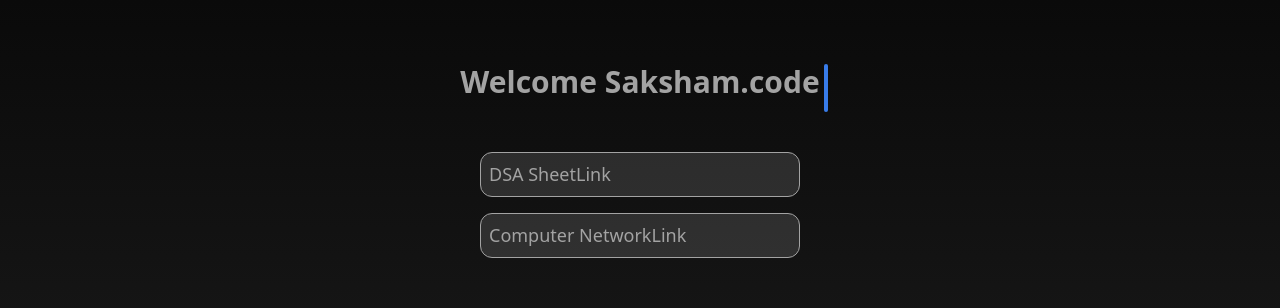
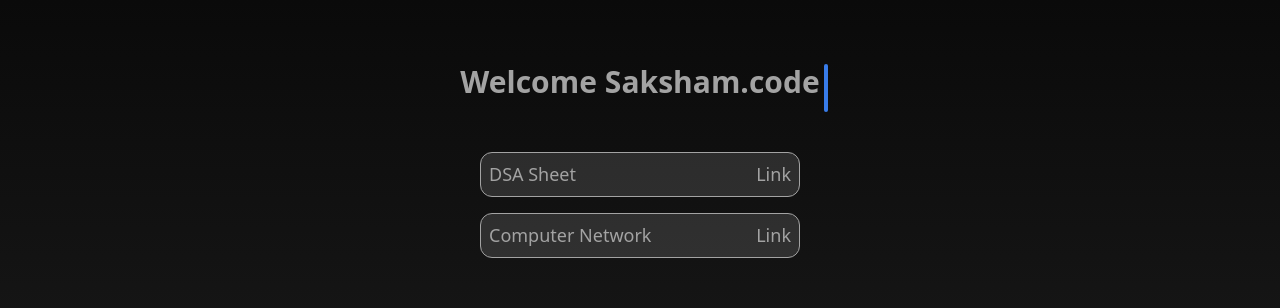
Before and after one commit to Saksham1411/Resource-links, a React (Vite) app: page / in a window 1280 px wide. Shown: the top 308 px of the page. Built offline with nearby package versions, Linux system fonts and the light colour scheme.

Commit message:
cards styling added

```diff
--- a/src/App.jsx
+++ b/src/App.jsx
@@ -21,8 +21,8 @@ function App() {
         <TypewriterEffectSmooth words={words} />
         <div className=" w-80">
           {CardsData.map((data, idx) => (
-            <div id={idx} className="card">
-              {data.title}
+            <div id={idx} className="card flex justify-between">
+              <p>{data.title}</p>
               <a href={data.link} type="application/pdf" target="_blank">Link</a>
             </div>
           ))}
```
